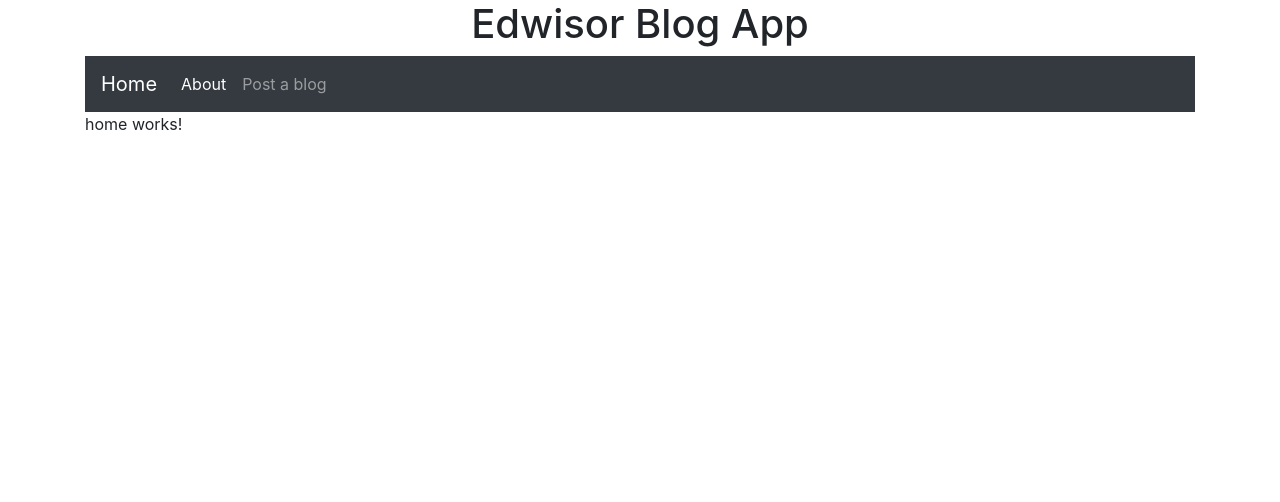
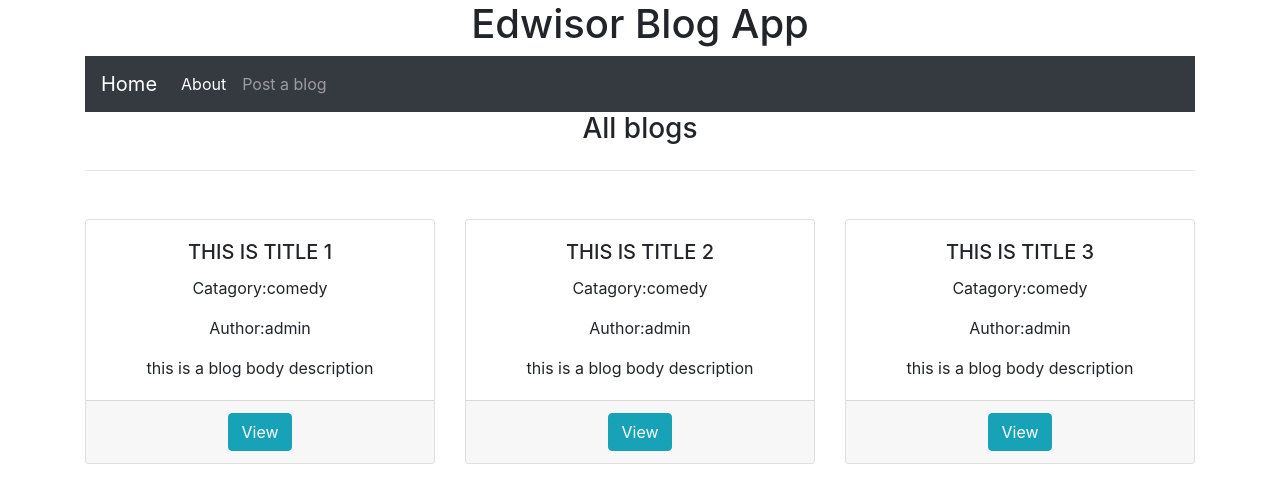
Before and after one commit to trymycode/angular-blog-app, an Angular app: page /home in a window 1280 px wide. Shown: the top 502 px of the page. Built offline with nearby package versions, Linux system fonts and the light colour scheme.

Commit message:
blog displayed in home page

```diff
--- a/src/app/app.component.html
+++ b/src/app/app.component.html
@@ -3,7 +3,6 @@
  <div class="container-fluid">
    <h1 class="display-5 text-center">Edwisor Blog App</h1>
  </div>
-
  <!-- nav -->
  <nav class="navbar navbar-expand-lg navbar-dark bg-dark">
       <a class="navbar-brand" routerLink="/home">Home</a>
@@ -24,5 +23,6 @@
       </div>
     </nav>
 
+
   <router-outlet></router-outlet>
 </div>
--- a/src/app/app.module.ts
+++ b/src/app/app.module.ts
@@ -1,6 +1,10 @@
 import { BrowserModule } from '@angular/platform-browser';
 import { NgModule } from '@angular/core';
+
+// *******
 import { RouterModule, Routes } from '@angular/router';
+
+// <components>
 import { AppComponent } from './app.component';
 import { HomeComponent } from './home/home.component';
 import { BlogViewComponent } from './blog-view/blog-view.component';
--- a/src/app/home/home.component.html
+++ b/src/app/home/home.component.html
@@ -1,3 +1,24 @@
-<p>
-  home works!
-</p>
+<div class="row">
+  <div class="col-md-12 text-center">
+    <h3>All blogs</h3>
+  </div>
+</div>
+<hr>
+
+<div class="row mt-5">
+  <div class="col-md-4 mb-3" *ngFor="let blog of allBlogs">
+    <div class="card text-center">
+      <div class="card-body">
+        <h5 class="card-title">
+          {{blog.title | uppercase}}
+        </h5>
+        <p class="card-text">Catagory:{{blog.catagory}}</p>
+        <p class="card-text">Author:{{blog.author}}</p>
+        <p class="card-text">{{blog.description}}</p>
+      </div>
+      <div class="card-footer text-muted">
+        <button class="btn btn-info"><a [routerLink]="['/blog',blog.blogId]"></a>View</button>
+      </div>
+    </div>
+  </div>
+</div>
--- a/src/app/home/home.component.ts
+++ b/src/app/home/home.component.ts
@@ -6,7 +6,47 @@ import { Component, OnInit } from '@angular/core';
   styleUrls: ['./home.component.css']
 })
 export class HomeComponent implements OnInit {
-
+  public allBlogs=[
+    {
+      "blogId":"1",
+      "lastModified":"2018-12-06",
+      "created":"2018-05-12",
+      "tags": [],
+      "author": "admin",
+      "catagory": "comedy",
+      "isPublished": "true",
+      "views":0,
+      "bodyHtml": "this is a blog body html",
+      "description": "this is a blog body description",
+      "title": "this is title 1"
+    },
+    {
+      "blogId":"2",
+      "lastModified":"2018-12-06",
+      "created":"2018-06-12",
+      "tags": [],
+      "author": "admin",
+      "catagory": "comedy",
+      "isPublished": "true",
+      "views":2,
+      "bodyHtml": "this is a blog body html",
+      "description": "this is a blog body description",
+      "title": "this is title 2"
+    },
+    {
+      "blogId":"3",
+      "lastModified":"2018-12-06",
+      "created":"2018-05-12",
+      "tags": [],
+      "author": "admin",
+      "catagory": "comedy",
+      "isPublished": "true",
+      "views":4,
+      "bodyHtml": "this is a blog body html",
+      "description": "this is a blog body description",
+      "title": "this is title 3"
+    }
+  ]
   constructor() { }
 
   ngOnInit() {
```
Lines whose indentation alone changed are shown as unchanged.
